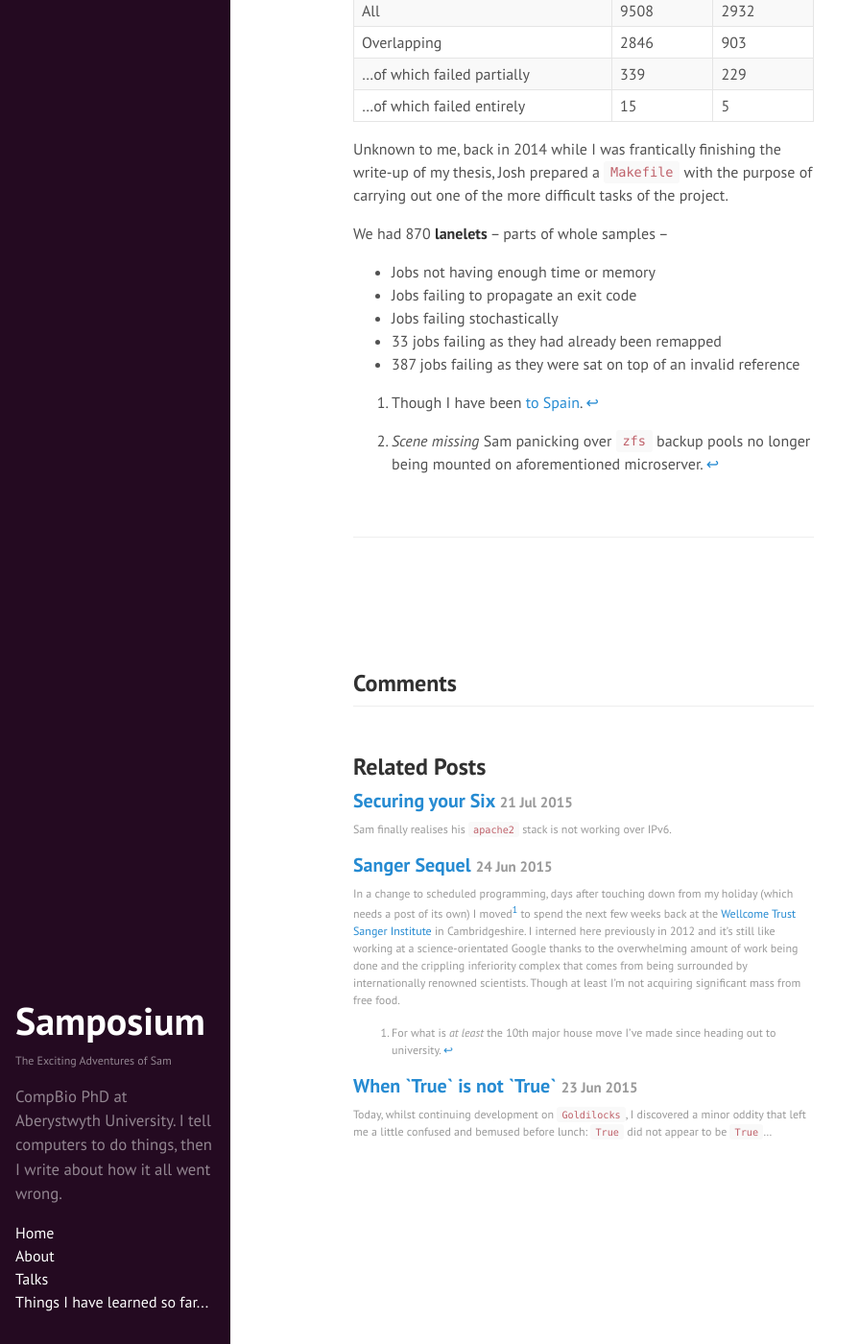
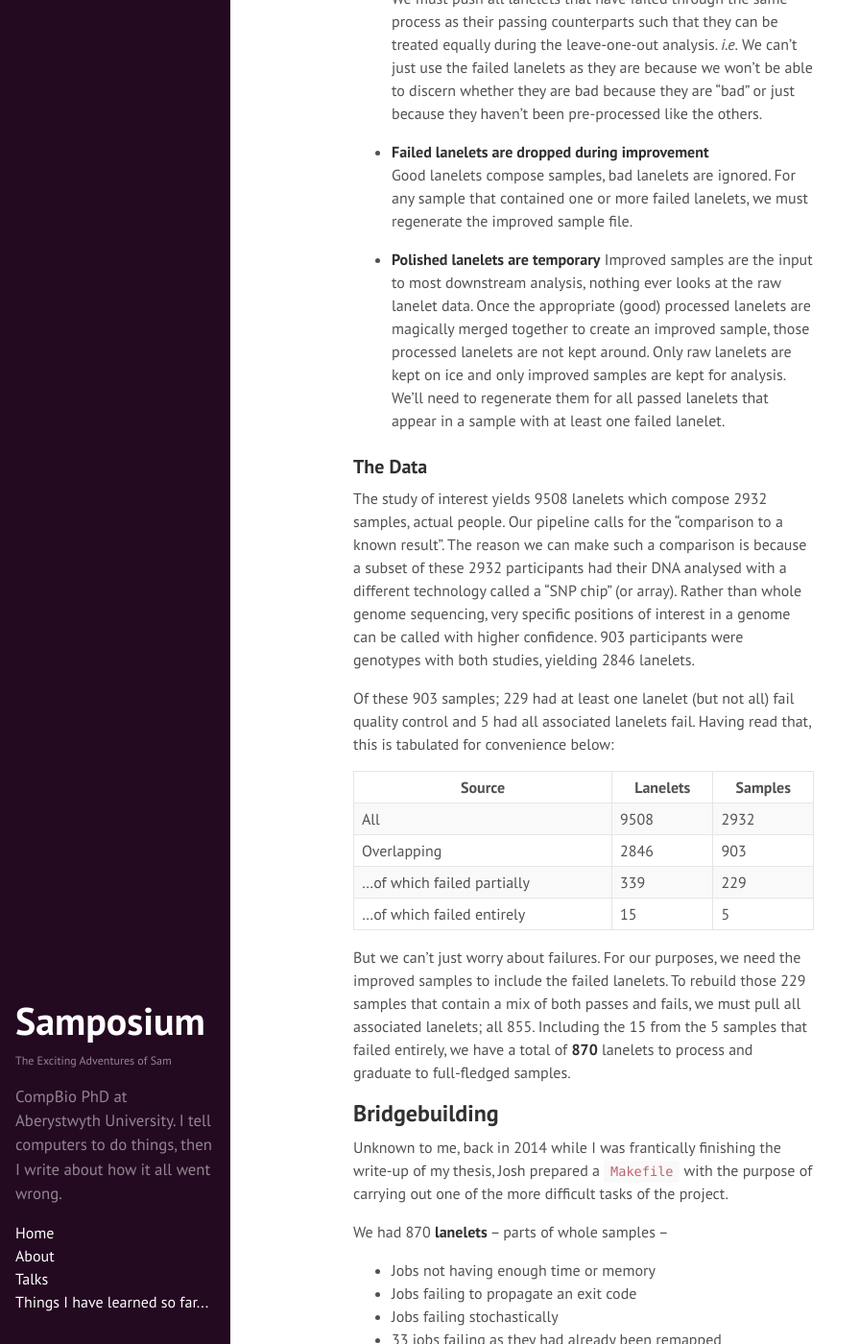
Before and after one commit to SamStudio8/samstudio8.github.io.off, a Jekyll site: the page built from _posts/2015-07-22-bridgebuilding.md, in a window 1280 px wide and 1400 px high, scrolled down 4671 px. Shown: the whole window at 96% size, without its empty margins (0-895 px from the left). Built offline with Jekyll 4.4.1, drawn with Linux system fonts in a browser that asks for light colours; Markdown is read by kramdown in place of the engine named in the settings; comment, search, counter and statistics services are not loaded; some of the changed text lies outside the part shown.

Commit message:
Update 2015-07-22-bridgebuilding.md

```diff
--- a/_posts/2015-07-22-bridgebuilding.md
+++ b/_posts/2015-07-22-bridgebuilding.md
@@ -78,9 +81,9 @@ samples having failed, were not subjected to all the processing of their QC appr
 to apply ourselves manually, presumably painstakingly.
 
 'Painstakingly' could probably be described as an understatement now. For the past few weeks I've spent
-most of my time overseeing the construction of bridges.
+most of my time overseeing the construction of bridges. More on what that involves after a more detailed
+introduction to what we are trying to achieve:
 
-# Bridgebuilding
 ## Background
 ### Reminder: Project Goal
 As briefly explained in my last post, the goal of our experiment is to characterise, in terms of quality
@@ -135,18 +138,37 @@ We must push all lanelets that have failed through the same process as their pas
 Good lanelets compose samples, bad lanelets are ignored. For any sample that contained one or more failed
 lanelets, we must regenerate the improved sample file.
 
+* **Polished lanelets are temporary**
+Improved samples are the input to most downstream analysis, nothing ever looks at the raw lanelet data.
+Once the appropriate (good) processed lanelets are magically merged together to create an improved sample,
+those processed lanelets are not kept around. Only raw lanelets are kept on ice and only improved samples
+are kept for analysis. We'll need to regenerate them for all passed lanelets that appear in a sample
+with at least one failed lanelet.
+
 ### The Data
+The study of interest yields 9508 lanelets which compose 2932 samples, actual people. Our pipeline calls
+for the "comparison to a known result". The reason we can make such a comparison is because a subset of
+these 2932 participants had their DNA analysed with a different technology called a "SNP chip" (or array).
+Rather than whole genome sequencing, very specific positions of interest in a genome can be called with
+higher confidence. 903 participants were genotypes with both studies, yielding 2846 lanelets.
 
-| Source                          | Lanelets | Samples |
-|---------------------------------|----------|---------|
-| All                             | 9508     | 2932    |
-| Overlapping                     | 2846     | 903     |
-| ...of which failed partially    | 339      | 229     |
-| ...of which failed entirely     | 15       | 5       |
-|---------------------------------|----------|---------|
+Of these 903 samples; 229 had at least one lanelet (but not all) fail quality control and 5 had all
+associated lanelets fail. Having read that, this is tabulated for convenience below:
 
 
+| Source                                   | Lanelets | Samples |
+|------------------------------------------|----------|---------|
+| All                                      | 9508     | 2932    |
+| Overlapping                              | 2846     | 903     |
+| ...of which failed partially             | 339      | 229     |
+| ...of which failed entirely              | 15       | 5       |
 
+But we can't just worry about failures. For our purposes, we need the improved samples
+to include the failed lanelets. To rebuild those 229 samples that contain a mix of both passes and fails,
+we must pull all associated lanelets; all 855. Including the 15 from the 5 samples that failed entirely,
+we have a total of **870** lanelets to process and graduate to full-fledged samples.
+
+## Bridgebuilding
 
 Unknown to me, back in 2014 while I was frantically finishing the write-up of my thesis, Josh prepared
 a `Makefile` with the purpose of carrying out one of the more difficult tasks of the project.
```
Also changed, not shown: other parts of _posts/2015-07-22-bridgebuilding.md (+4 -1 lines).
